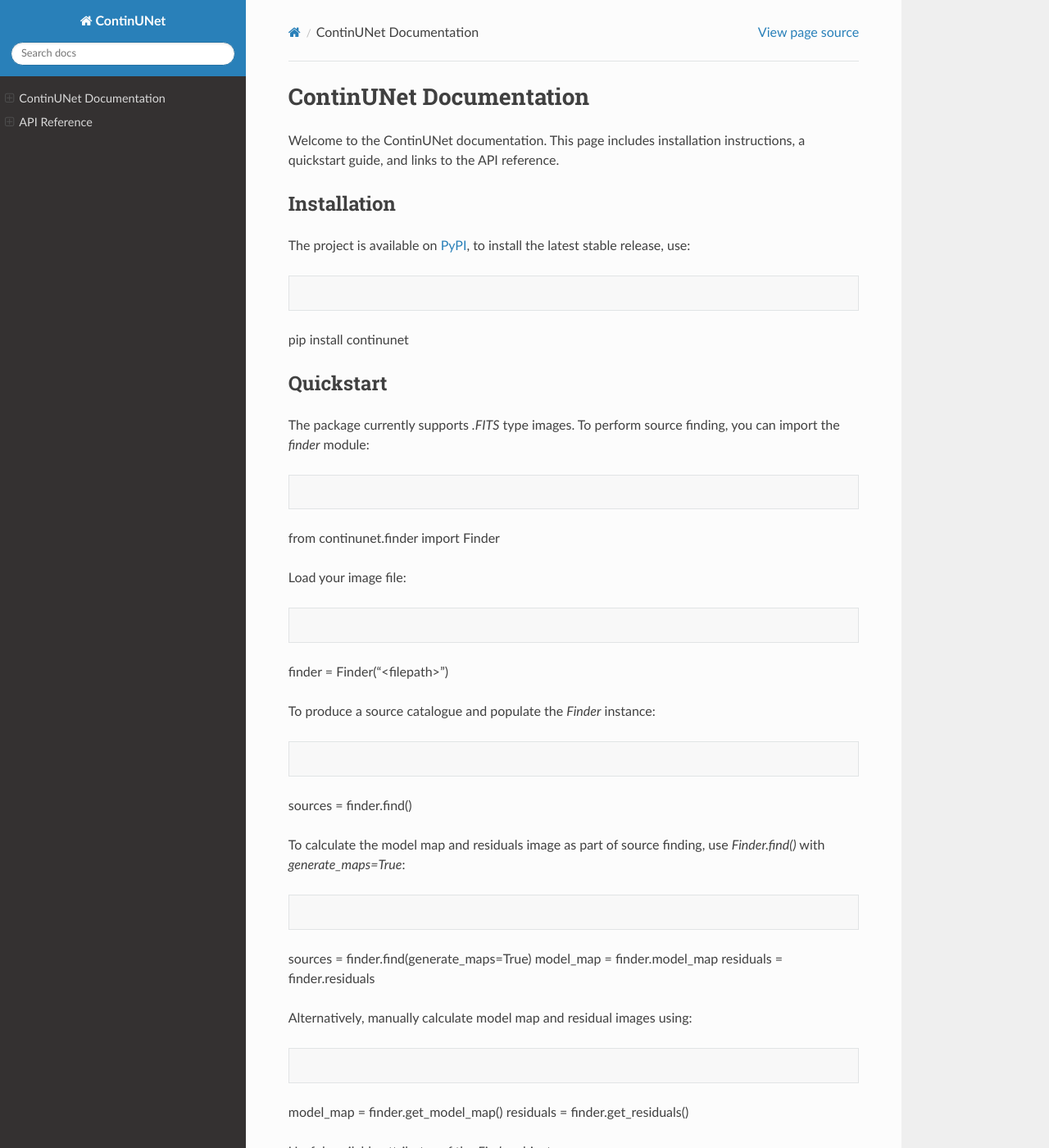
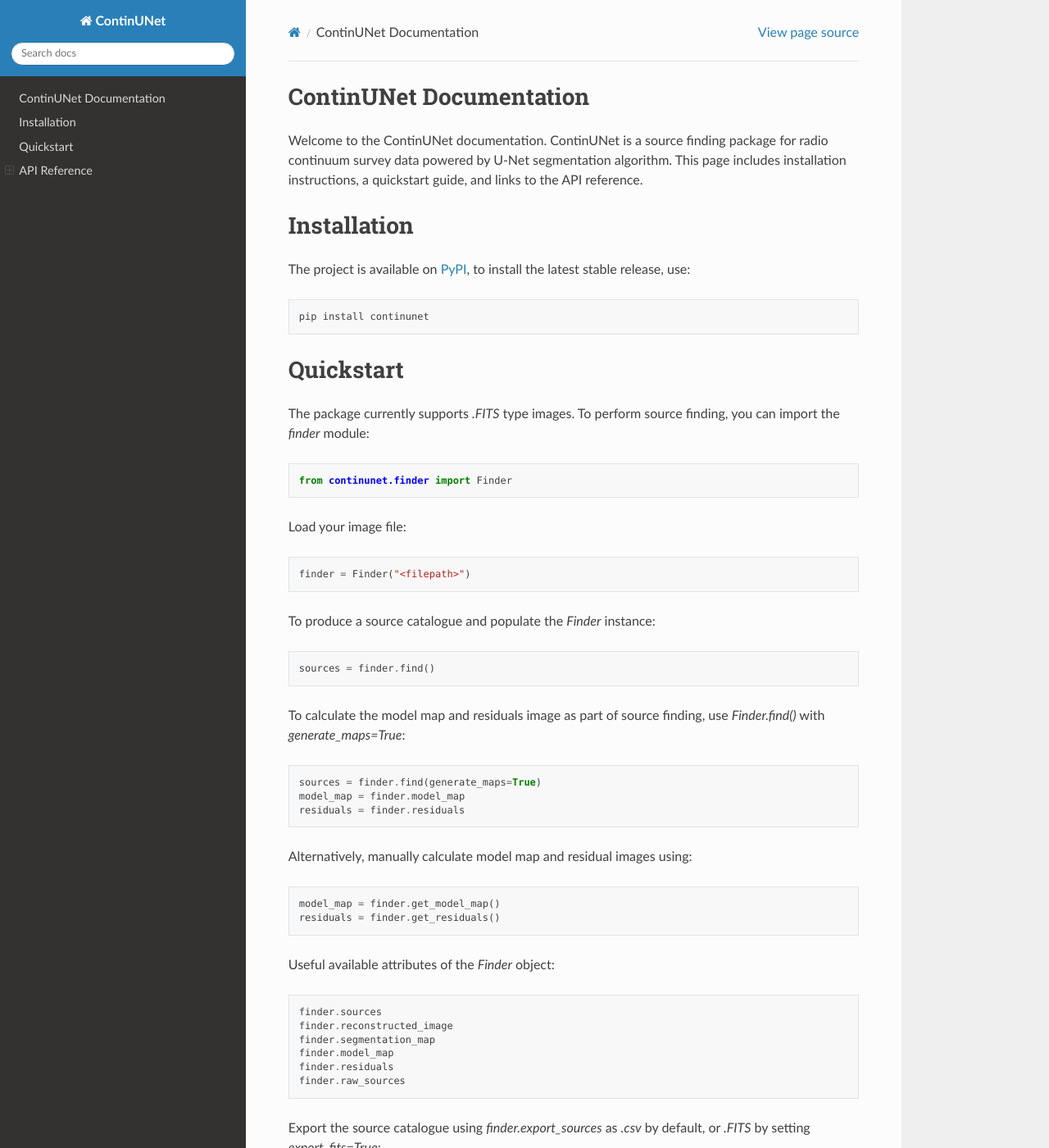
Before and after one commit to hstewart93/continunet, a Sphinx documentation site: the page built from docs/index.rst, in a window 1280 px wide and 1400 px high. Shown: the whole window at 82% size. Built offline with Sphinx 7.4.7 and the Read the Docs theme 3.1.0, drawn with Linux system fonts in a browser that asks for light colours; some of the changed text lies outside the part shown.

````diff
--- a/docs/conf.py
+++ b/docs/conf.py
@@ -35,6 +35,8 @@ extensions = [
     "sphinx.ext.autodoc",
     "sphinx.ext.napoleon",  # supports Google & NumPy-style docstrings
     "sphinx.ext.viewcode",  # adds source links
+    "sphinx.ext.autosummary",
 ]
+autosummary_generate = True
 
 html_theme = "sphinx_rtd_theme"
--- a/docs/index.rst
+++ b/docs/index.rst
@@ -6,69 +6,69 @@
 ContinUNet Documentation
 ==========================
 
-Welcome to the ContinUNet documentation. This page includes installation instructions, a quickstart guide, and links to the API reference.
+Welcome to the ContinUNet documentation. ContinUNet is a source finding package for radio continuum survey data powered by U-Net segmentation algorithm. This page includes installation instructions, a quickstart guide, and links to the API reference.
 
 Installation
-------------------------------
+==========================
 
 The project is available on `PyPI <https://pypi.org/project/continunet/>`_, to install the latest stable release, use:
 
 .. code-block:: bash
 
-pip install continunet
+   pip install continunet
 
 Quickstart
-------------------------------
+==========================
 
 The package currently supports `.FITS` type images. To perform source finding, you can import the `finder` module:
 
 .. code-block:: python
 
-from continunet.finder import Finder
+   from continunet.finder import Finder
 
 Load your image file:
 
 .. code-block:: python
 
-finder = Finder("<filepath>")
+   finder = Finder("<filepath>")
 
 To produce a source catalogue and populate the `Finder` instance:
 
 .. code-block:: python
 
-sources = finder.find()
+   sources = finder.find()
 
 To calculate the model map and residuals image as part of source finding, use `Finder.find()` with `generate_maps=True`:
 
 .. code-block:: python
 
-sources = finder.find(generate_maps=True)
-model_map = finder.model_map
-residuals = finder.residuals
+   sources = finder.find(generate_maps=True)
+   model_map = finder.model_map
+   residuals = finder.residuals
 
 Alternatively, manually calculate model map and residual images using:
 
 .. code-block:: python
 
-model_map = finder.get_model_map()
-residuals = finder.get_residuals()
+   model_map = finder.get_model_map()
+   residuals = finder.get_residuals()
 
 Useful available attributes of the `Finder` object:
 
 .. code-block:: python
 
-finder.sources
-finder.reconstructed_image
-finder.segmentation_map
-finder.model_map
-finder.residuals
-finder.raw_sources
+   finder.sources
+   finder.reconstructed_image
+   finder.segmentation_map
+   finder.model_map
+   finder.residuals
+   finder.raw_sources
 
 Export the source catalogue using `finder.export_sources` as `.csv` by default, or `.FITS` by setting `export_fits=True`:
 
 .. code-block:: python
 
-finder.export_sources("<filepath>", export_fits=<Boolean>)
+   finder.export_sources("<filepath>", export_fits=<Boolean>)
 
 Source parameters extracted are:
 
@@ -119,16 +119,14 @@ Primary Interface
 .. autosummary::
 :toctree: api_summary
 
-```
-Finder
-```
+   Finder
 
-## Subpackages
+Subpackages
+------------------------------
 
 .. toctree::
 :maxdepth: 1
 
-```
-continunet.submodule1
-continunet.submodule2
-```
+
+   continunet.image
+   continunet.network
````
